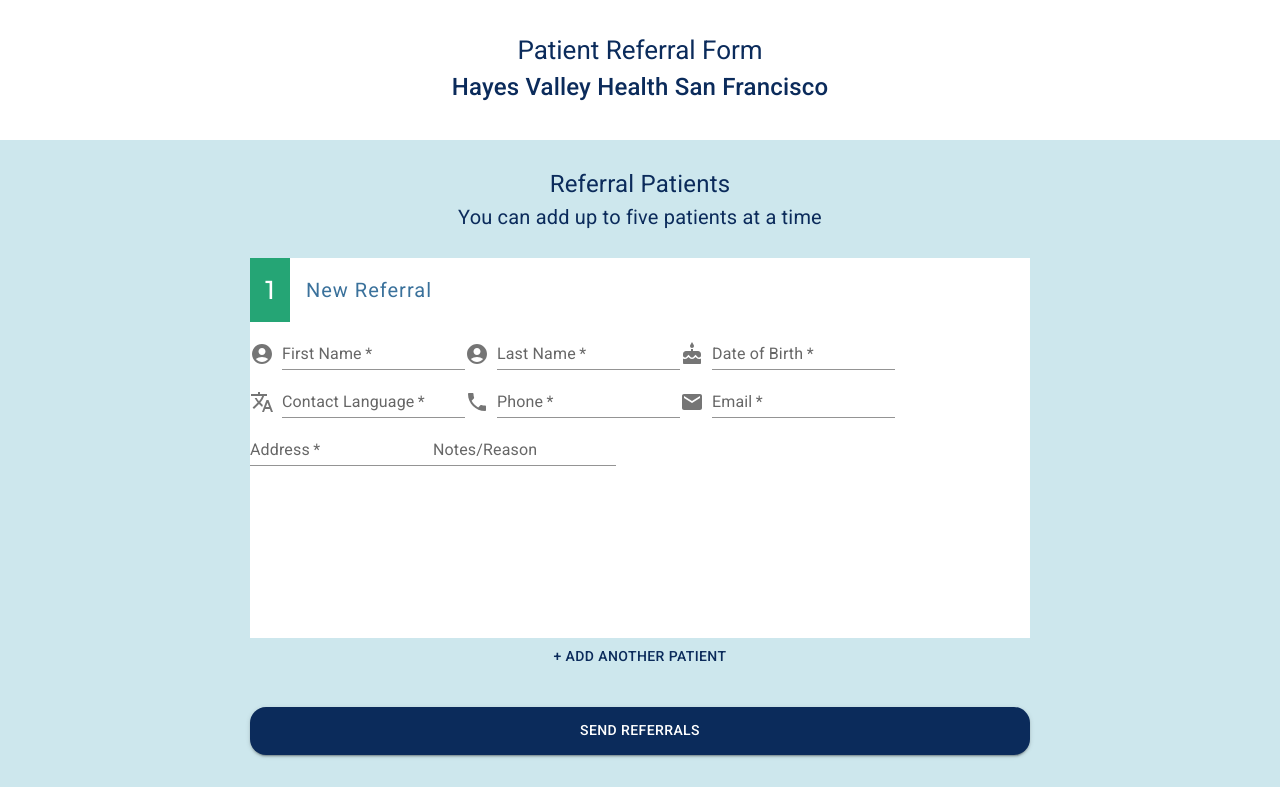
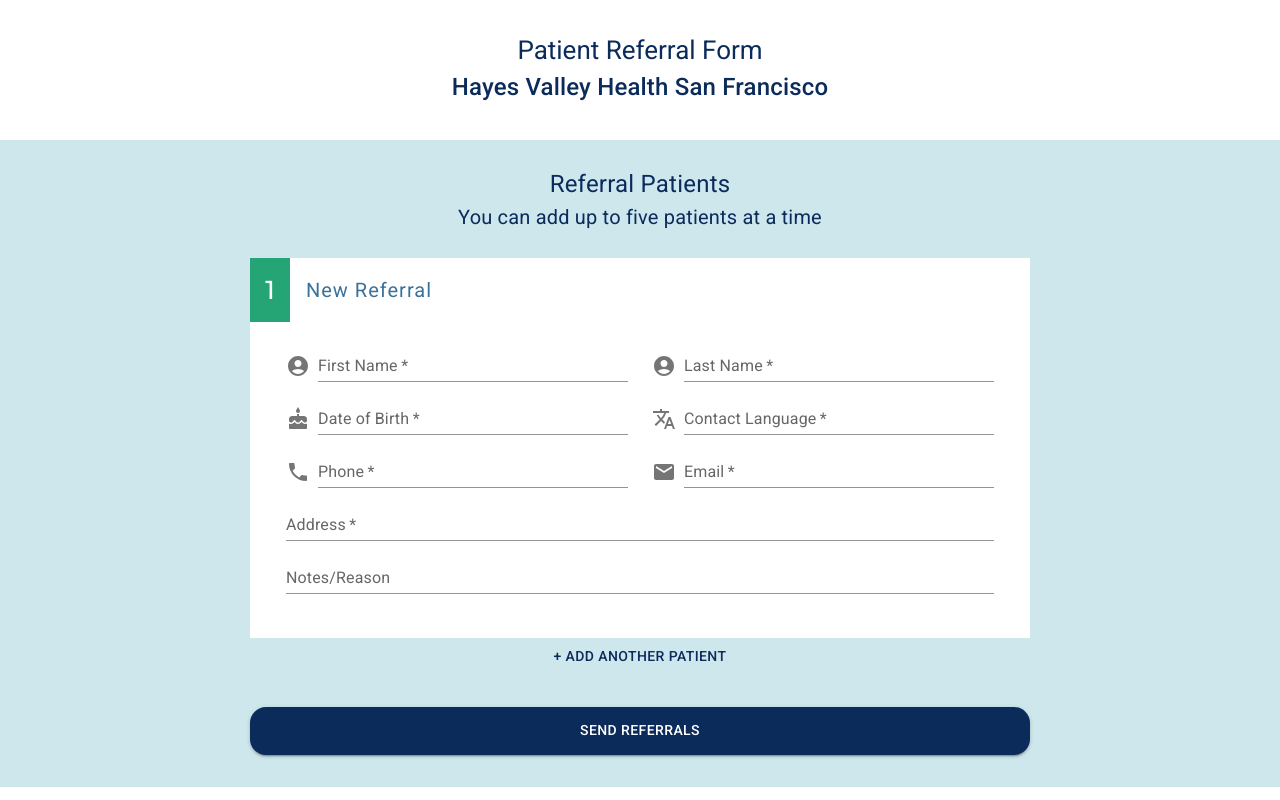
Before and after one commit to Joelzor/patient-referral-form, a React (Vite) app: page / in a window 1280 px wide. Built offline with nearby package versions, Linux system fonts and the light colour scheme.

Commit message:
form structure looking good

```diff
--- a/src/components/Form.jsx
+++ b/src/components/Form.jsx
@@ -45,8 +45,13 @@
             New Referral
           </Typography>
         </Grid>
-        <Grid container>
-          <Grid item>
+        <Grid
+          container
+          sx={{ padding: "12px 36px" }}
+          columnSpacing="24px"
+          rowSpacing="5px"
+        >
+          <Grid item xs={6}>
             <Box sx={{ display: "flex", alignItems: "flex-end" }}>
               <AccountCircleIcon
                 sx={{ color: "action.active", mr: 1, my: 0.5 }}
@@ -56,10 +61,11 @@
                 label="First Name"
                 variant="standard"
                 required
+                sx={{ width: "100%" }}
               />
             </Box>
           </Grid>
-          <Grid item>
+          <Grid item xs={6}>
             <Box sx={{ display: "flex", alignItems: "flex-end" }}>
               <AccountCircleIcon
                 sx={{ color: "action.active", mr: 1, my: 0.5 }}
@@ -69,10 +75,11 @@
                 label="Last Name"
                 variant="standard"
                 required
+                sx={{ width: "100%" }}
               />
             </Box>
           </Grid>
-          <Grid item>
+          <Grid item xs={6}>
             <Box sx={{ display: "flex", alignItems: "flex-end" }}>
               <CakeIcon sx={{ color: "action.active", mr: 1, my: 0.5 }} />
               <TextField
@@ -80,10 +87,11 @@
                 label="Date of Birth"
                 variant="standard"
                 required
+                sx={{ width: "100%" }}
               />
             </Box>
           </Grid>
-          <Grid item>
+          <Grid item xs={6}>
             <Box sx={{ display: "flex", alignItems: "flex-end" }}>
               <TranslateIcon sx={{ color: "action.active", mr: 1, my: 0.5 }} />
               <TextField
@@ -91,10 +99,11 @@
                 label="Contact Language"
                 variant="standard"
                 required
+                sx={{ width: "100%" }}
               />
             </Box>
           </Grid>
-          <Grid item>
+          <Grid item xs={6}>
             <Box sx={{ display: "flex", alignItems: "flex-end" }}>
               <LocalPhoneIcon sx={{ color: "action.active", mr: 1, my: 0.5 }} />
               <TextField
@@ -102,10 +111,11 @@
                 label="Phone"
                 variant="standard"
                 required
+                sx={{ width: "100%" }}
               />
             </Box>
           </Grid>
-          <Grid item>
+          <Grid item xs={6}>
             <Box sx={{ display: "flex", alignItems: "flex-end" }}>
               <EmailIcon sx={{ color: "action.active", mr: 1, my: 0.5 }} />
               <TextField
@@ -113,22 +123,25 @@
                 label="Email"
                 variant="standard"
                 required
+                sx={{ width: "100%" }}
               />
             </Box>
           </Grid>
-          <Grid item>
+          <Grid item xs={12}>
             <TextField
               id="standard-basic"
               label="Address"
               variant="standard"
               required
+              sx={{ width: "100%" }}
             />
           </Grid>
-          <Grid item>
+          <Grid item xs={12}>
             <TextField
               id="standard-basic"
               label="Notes/Reason"
               variant="standard"
+              sx={{ width: "100%" }}
             />
           </Grid>
         </Grid>
```
